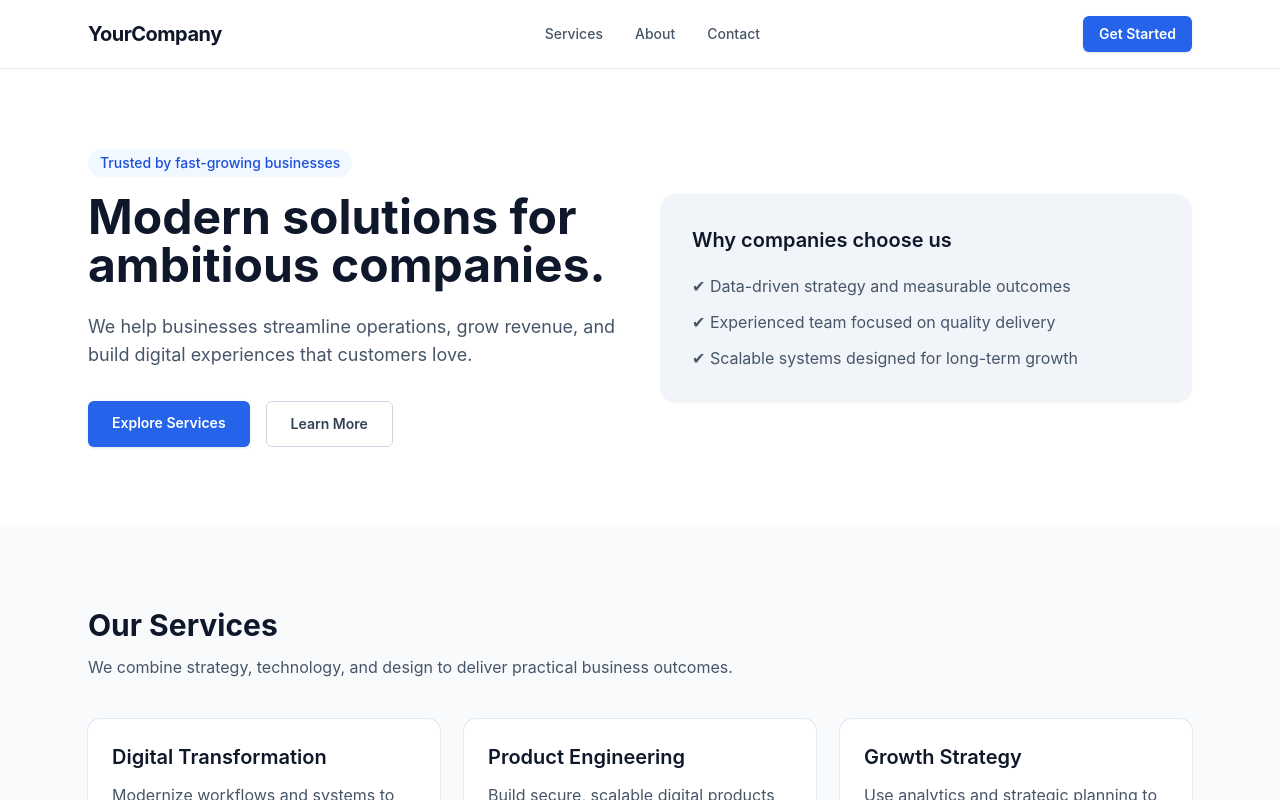
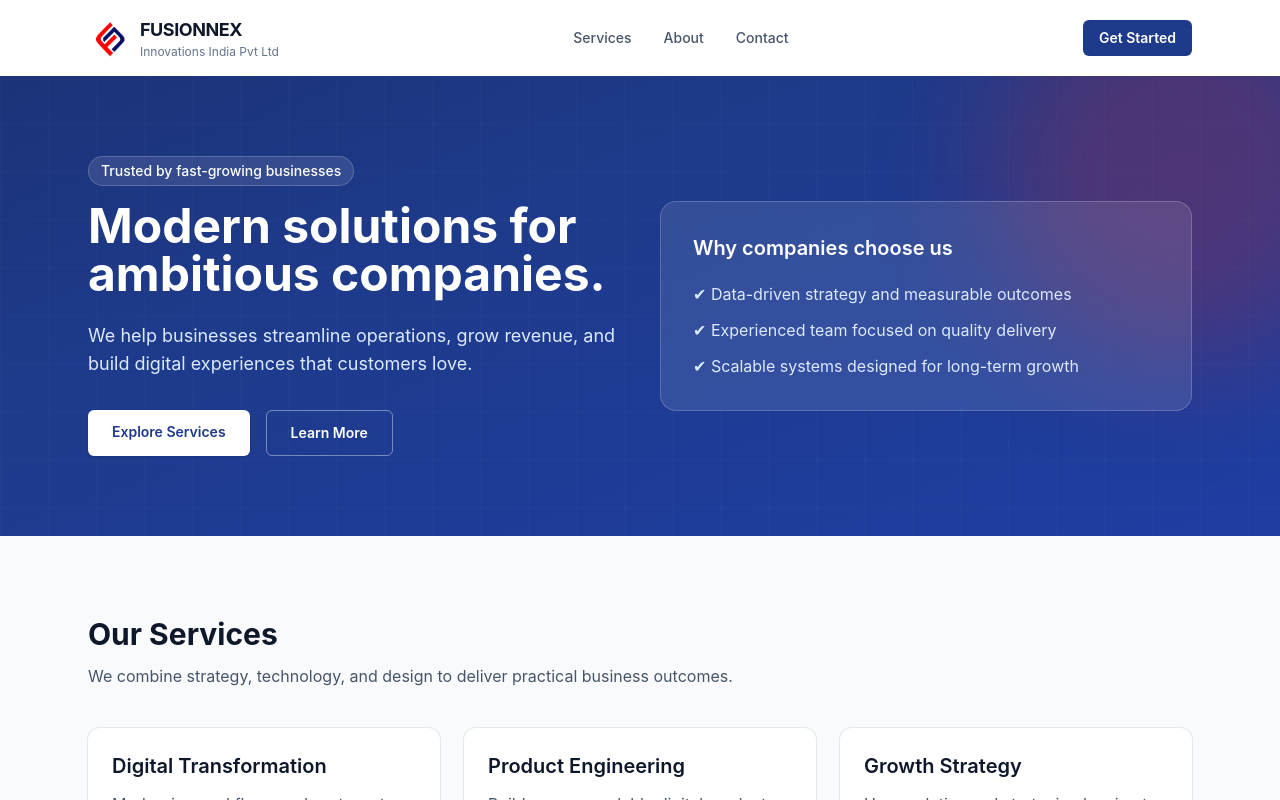
Before and after one commit to Tjyothikrishna/website, a React (Vite) app: page / in a window 1280 px wide. Shown: the top 800 px of the page. Built offline with nearby package versions, Linux system fonts and the light colour scheme.

Commit message:
Upgrade hero with animated devops-style background

```diff
--- a/src/components/Hero.jsx
+++ b/src/components/Hero.jsx
@@ -1,41 +1,46 @@
 // Hero section introduces the company with clear value proposition and CTA.
 const Hero = () => {
   return (
-    <section className="mx-auto grid w-full max-w-6xl gap-10 px-6 py-20 md:grid-cols-2 md:items-center">
+    <section className="relative overflow-hidden bg-gradient-to-br from-blue-950 via-blue-900 to-blue-800 bg-[length:200%_200%] animate-[gradientShift_10s_ease_infinite]">
+      <div className="pointer-events-none absolute inset-0 opacity-10 [background-image:linear-gradient(to_right,rgba(255,255,255,0.2)_1px,transparent_1px),linear-gradient(to_bottom,rgba(255,255,255,0.2)_1px,transparent_1px)] [background-size:48px_48px]" />
+      <div className="pointer-events-none absolute -right-24 -top-24 h-96 w-96 rounded-full bg-red-600 opacity-20 blur-3xl animate-pulse" />
+
+      <div className="relative mx-auto grid w-full max-w-6xl gap-10 px-6 py-20 md:grid-cols-2 md:items-center">
         <div>
-        <p className="mb-4 inline-block rounded-full bg-brand-50 px-3 py-1 text-sm font-medium text-brand-700">
+          <p className="mb-4 inline-block rounded-full border border-white/20 bg-white/10 px-3 py-1 text-sm font-medium text-white">
             Trusted by fast-growing businesses
           </p>
-        <h1 className="text-4xl font-bold leading-tight text-slate-900 md:text-5xl">
+          <h1 className="text-4xl font-bold leading-tight text-white md:text-5xl">
             Modern solutions for ambitious companies.
           </h1>
-        <p className="mt-6 text-lg text-slate-600">
+          <p className="mt-6 text-lg text-blue-100">
             We help businesses streamline operations, grow revenue, and build digital experiences that
             customers love.
           </p>
           <div className="mt-8 flex flex-wrap gap-4">
             <a
               href="#services"
-            className="rounded-md bg-brand-500 px-6 py-3 text-sm font-semibold text-white shadow transition hover:bg-brand-700"
+              className="rounded-md bg-white px-6 py-3 text-sm font-semibold text-blue-900 shadow transition hover:bg-blue-100"
             >
               Explore Services
             </a>
             <a
               href="#about"
-            className="rounded-md border border-slate-300 px-6 py-3 text-sm font-semibold text-slate-700 transition hover:bg-slate-100"
+              className="rounded-md border border-white/40 px-6 py-3 text-sm font-semibold text-white transition hover:bg-white/10"
             >
               Learn More
             </a>
           </div>
         </div>
 
-      <div className="rounded-2xl bg-slate-100 p-8 shadow-sm">
-        <h2 className="text-xl font-semibold text-slate-900">Why companies choose us</h2>
-        <ul className="mt-5 space-y-3 text-slate-600">
+        <div className="rounded-2xl border border-white/20 bg-white/10 p-8 shadow-sm backdrop-blur-sm">
+          <h2 className="text-xl font-semibold text-white">Why companies choose us</h2>
+          <ul className="mt-5 space-y-3 text-blue-100">
             <li>✔ Data-driven strategy and measurable outcomes</li>
             <li>✔ Experienced team focused on quality delivery</li>
             <li>✔ Scalable systems designed for long-term growth</li>
           </ul>
+        </div>
       </div>
     </section>
   );
--- a/src/components/Navbar.jsx
+++ b/src/components/Navbar.jsx
@@ -1,3 +1,5 @@
+import logo from '../assets/Fusionnexlogo.jpg';
+
 // Responsive navigation bar with anchor links for quick section access.
 const Navbar = () => {
   const links = [
@@ -7,10 +9,14 @@ const Navbar = () => {
   ];
 
   return (
-    <header className="sticky top-0 z-50 border-b border-slate-200 bg-white/90 backdrop-blur">
+    <header className="sticky top-0 z-50 bg-white shadow-sm">
       <div className="mx-auto flex w-full max-w-6xl items-center justify-between px-6 py-4">
-        <a href="#" className="text-xl font-bold tracking-tight text-slate-900">
-          YourCompany
+        <a href="#" className="flex items-center gap-3">
+          <img src={logo} alt="Fusionnex logo" className="h-10 w-10 rounded object-cover" />
+          <span className="flex flex-col leading-tight">
+            <span className="text-lg font-bold tracking-tight text-slate-900">FUSIONNEX</span>
+            <span className="text-xs text-slate-500">Innovations India Pvt Ltd</span>
+          </span>
         </a>
 
         <nav aria-label="Primary navigation" className="hidden gap-8 md:flex">
@@ -27,7 +33,7 @@ const Navbar = () => {
 
         <a
           href="#contact"
-          className="rounded-md bg-brand-500 px-4 py-2 text-sm font-semibold text-white shadow transition hover:bg-brand-700"
+          className="rounded-md bg-blue-900 px-4 py-2 text-sm font-semibold text-white transition duration-300 hover:bg-red-600"
         >
           Get Started
         </a>
--- a/src/index.css
+++ b/src/index.css
@@ -1,6 +1,18 @@
 @tailwind base;
 @tailwind components;
 @tailwind utilities;
+
+@keyframes gradientShift {
+  0% {
+    background-position: 0% 50%;
+  }
+  50% {
+    background-position: 100% 50%;
+  }
+  100% {
+    background-position: 0% 50%;
+  }
+}
 
 /* Shared styles for smooth scrolling and typography defaults. */
 html {
```
Also changed, not shown: test.txt (added). Lines whose indentation alone changed are shown as unchanged.
